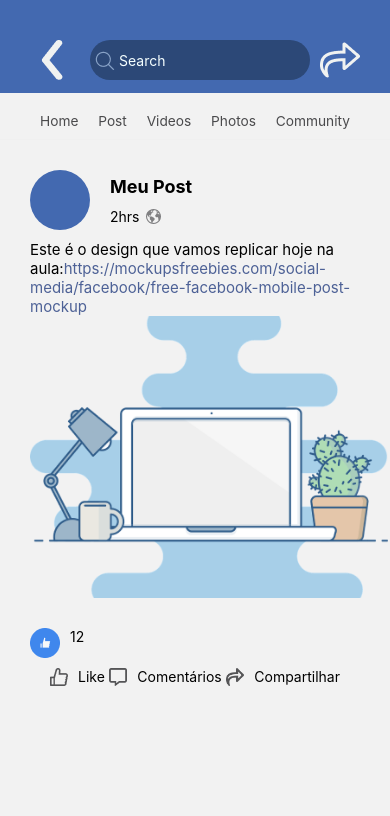
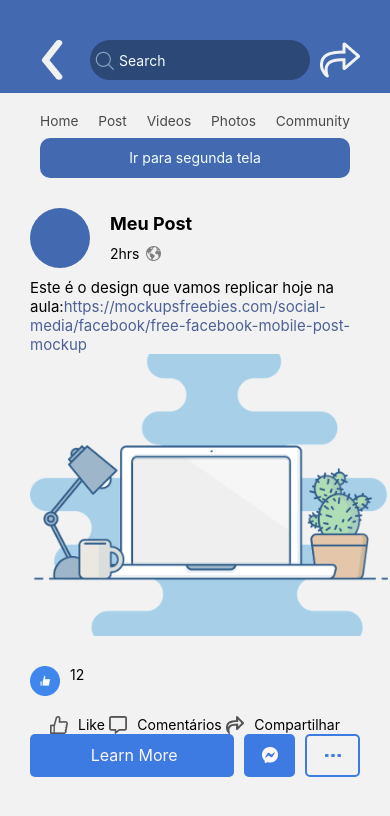
Before and after one commit to Vinicius453/08-19-TestandoGit, a React Native app: screen /Home in a window 390 px wide. Shown: the top 816 px of the page. Built offline with nearby package versions, Linux system fonts and the light colour scheme.

Commit message:
Tela home finalizada

```diff
--- a/src/Pages/Home/index.tsx
+++ b/src/Pages/Home/index.tsx
@@ -1,5 +1,5 @@
 import React from 'react';
-import {Text, View, Image, TextInput,TouchableOpacity } from 'react-native';
+import {Text, View, Image, TextInput,TouchableOpacity, ScrollView } from 'react-native';
 import { StatusBar } from 'expo-status-bar';
 
 import {stylesLink,stylesLinkImportantes,styles} from './styles';
@@ -64,13 +64,17 @@
             </View>
 
             <LinksImportantes />
+
             <StatusBar style="auto"  />
-            <Post />
-            {/*<View style={styles.conteudoFacebook}>
+            <View style={styles.conteudoFacebook}>
                 <TouchableOpacity style={styles.meubotao} onPress={irParaTelaLogin}>
                     <Text style={styles.meubotaoTexto}>Ir para segunda tela</Text>
                 </TouchableOpacity>
-                </View>*/}
+            </View>
+
+            <ScrollView>
+                <Post />
+            </ScrollView>
         </View>
     );
 }
--- a/src/Pages/Home/styles.ts
+++ b/src/Pages/Home/styles.ts
@@ -61,7 +61,7 @@
     conteudoFacebook:{
         flex:1,
         justifyContent:'flex-end',
-        paddingVertical:40,
+
     },
     meubotaoTexto:{
         color:"#F5FFFF",
--- a/src/Pages/Post/index.tsx
+++ b/src/Pages/Post/index.tsx
@@ -1,5 +1,5 @@
 import React from 'react';
-import {View, Text , StyleSheet, Image} from 'react-native';
+import {View, Text , StyleSheet, Image , TouchableOpacity} from 'react-native';
 
 const Post = ()=>{
     return(
@@ -46,6 +46,19 @@
                 </View>
 
             </View>
+
+            <View style={styles.footerPost}>
+                <TouchableOpacity style={styles.btnLearMore}>
+                    <Text style={styles.btnLearMoreText}> Learn More</Text>
+                </TouchableOpacity>
+                <TouchableOpacity style={styles.btnMensagem}>
+                    <Image style={{width:16,height:16}} source={require('../../assets/btnmensagem.png')}/>
+                </TouchableOpacity>
+                <TouchableOpacity style={styles.btn3Pontos}>
+                    <Image style={{height:3,width:16}}  source={require('../../assets/3pontos.png')}/>
+                </TouchableOpacity>
+            </View>
+
         </View>
     );
 }
@@ -107,7 +120,7 @@
         flexDirection:'row',
         justifyContent:'space-between',
         marginHorizontal:20,
-        marginTop:10,
+        marginTop:20,
     },
     linksShareBloco:{
         flexDirection:'row',
@@ -116,5 +129,39 @@
     linksShareBlocoIcone:{
         width:18,
         height:18,
-    }
+    },
+    footerPost:{
+        height:43,
+        flexDirection:'row',
+
+    },
+    btnLearMore:{
+        flex:8,
+        backgroundColor:'#3D7BE2',
+        borderRadius:5,
+        justifyContent:'center',
+        alignItems:'center',
+    },
+    btnMensagem:{
+        flex:2,
+        marginLeft:10,
+        backgroundColor:'#3D7BE2',
+        borderRadius:5,
+        justifyContent:'center',
+        alignItems:'center',
+    },
+    btn3Pontos:{
+        flex: 2,
+        marginLeft:10,
+        borderWidth:2,
+        borderColor:'#3D7BE2',
+        borderRadius:5,
+        justifyContent:'center',
+        alignItems:'center',
+
+    },
+    btnLearMoreText:{
+        color:"#FDF7FD",
+        fontSize:16,
+    },
 });
```
Also changed, not shown: src/assets/3pontos.png (added), src/assets/btnmensagem.png (added).
